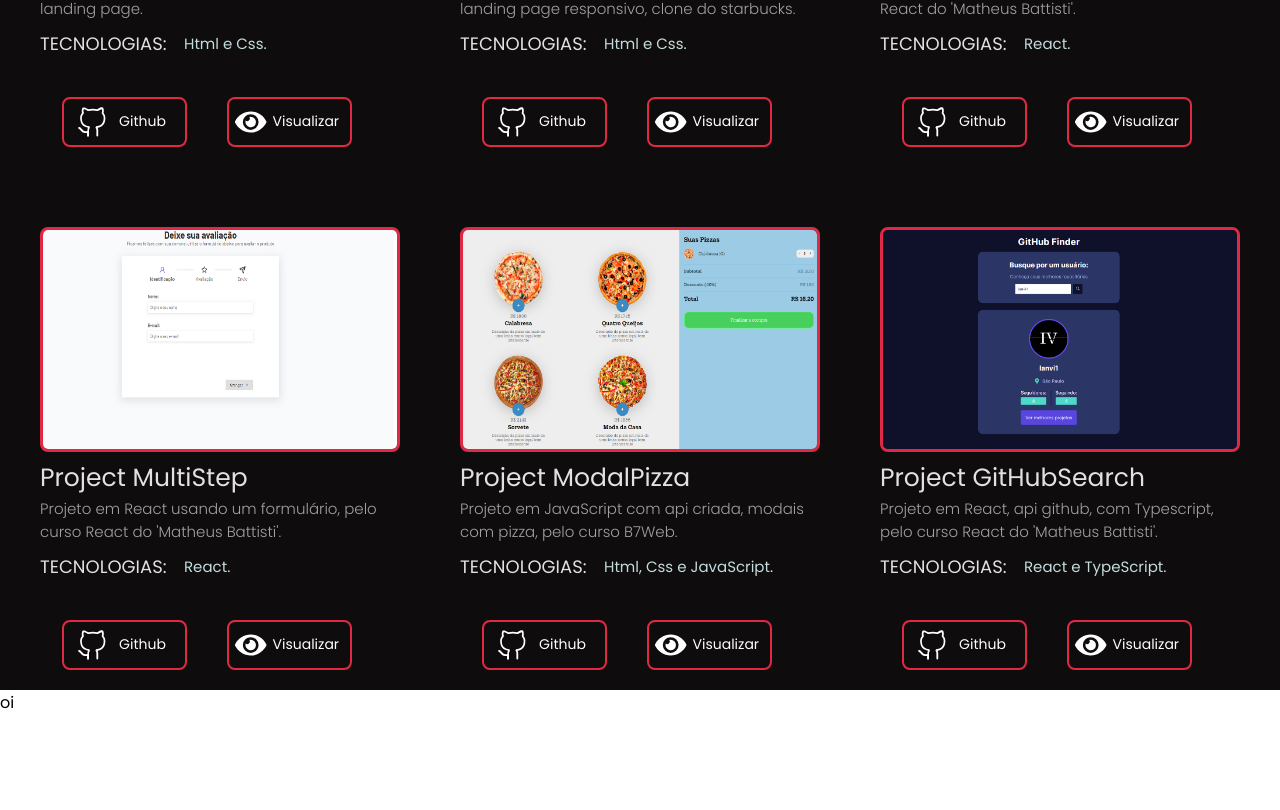
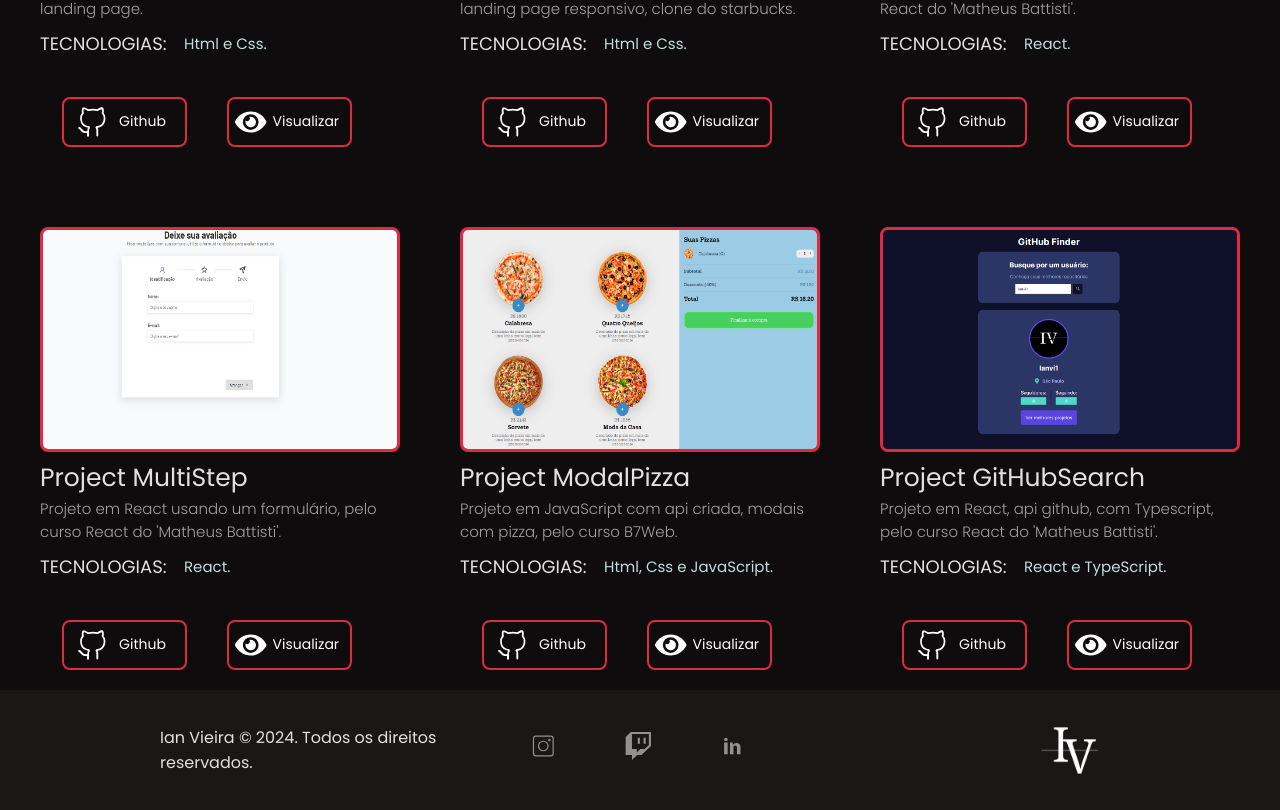
Before and after one commit to Ianvi1/Portfolio1.0, a React (Vite) app: page / in a window 1280 px wide. Shown: the part 3896-4706 px from the top of the page. Before the commit the page ends 4611 px from the top, so only its background shows below. Built offline with nearby package versions, Linux system fonts and the light colour scheme.

Commit message:
adicionando a parte do footer na página

```diff
--- a/src/components/Footer.sass
+++ b/src/components/Footer.sass
@@ -0,0 +1,38 @@
+.FooterPage
+  background-color:#1a1717
+  width:  100%
+  height: 15vh
+  justify-content: center
+  display: flex
+  align-items: center
+  position: relative
+  overflow: hidden
+  color: #e1e1e1
+
+
+  .FooterArea
+    display: flex
+    align-items: center
+    margin: 10rem
+
+    ul
+      display: flex
+      justify-content: center
+      align-items: center
+
+    li
+      list-style: none
+
+    a
+      color:#919191
+      transition: ease all 0.3s
+      &:hover
+        color:#e1e1e1
+        transition: none
+
+
+    img
+      width: 100px
+      height: 100px
+      user-select: none
+      margin-left: 25%
--- a/src/components/Footer.tsx
+++ b/src/components/Footer.tsx
@@ -1,10 +1,25 @@
 import React from 'react'
+import './Footer.sass'
+import { TiSocialLinkedin } from "react-icons/ti";
+import { CiInstagram } from "react-icons/ci";
+import { FaTwitch } from "react-icons/fa";
+import logoianvi from "../../public/LogoDark.png";
 
 const Footer = () => {
   return (
-    <div>
-      oi
-    </div>
+    <footer className='FooterPage'>
+      <div className='FooterArea'>
+        <p>
+          Ian Vieira © 2024. Todos os direitos reservados.
+        </p>
+        <ul>
+          <li className='InstagramIcon'><a href="https://www.instagram.com/ianvmc1/"><CiInstagram size={28}/></a></li>
+          <li className='TwitchIcon'><a href="https://www.twitch.tv/ianvi_"><FaTwitch  size={28}/></a></li>
+          <li className='LinkedinIcon'><a href="https://www.linkedin.com/in/ianvi/"><TiSocialLinkedin size={28}/></a></li>
+        </ul>
+        <img src={logoianvi} alt="Logo" />
+      </div>
+    </footer>
   )
 }
 
```
